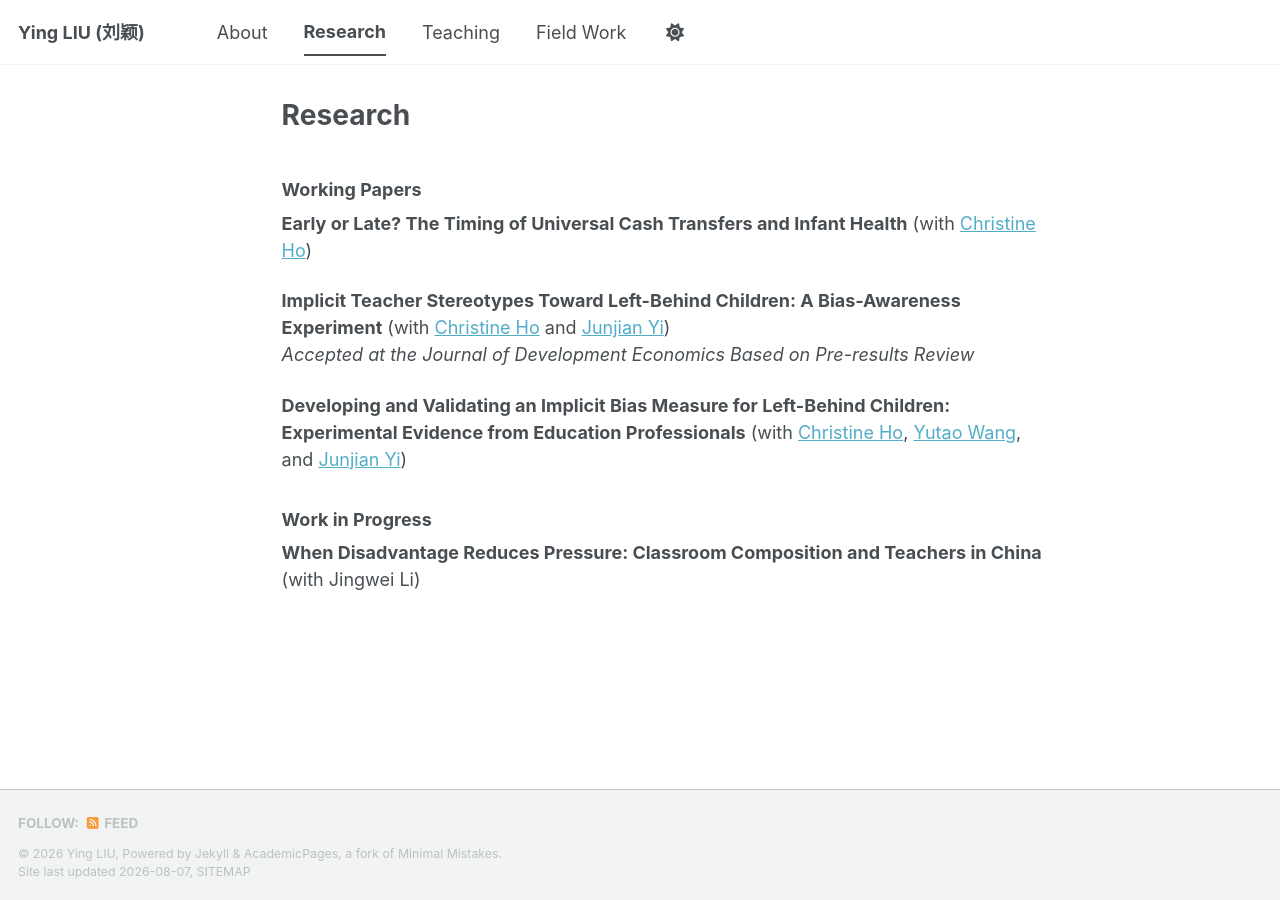
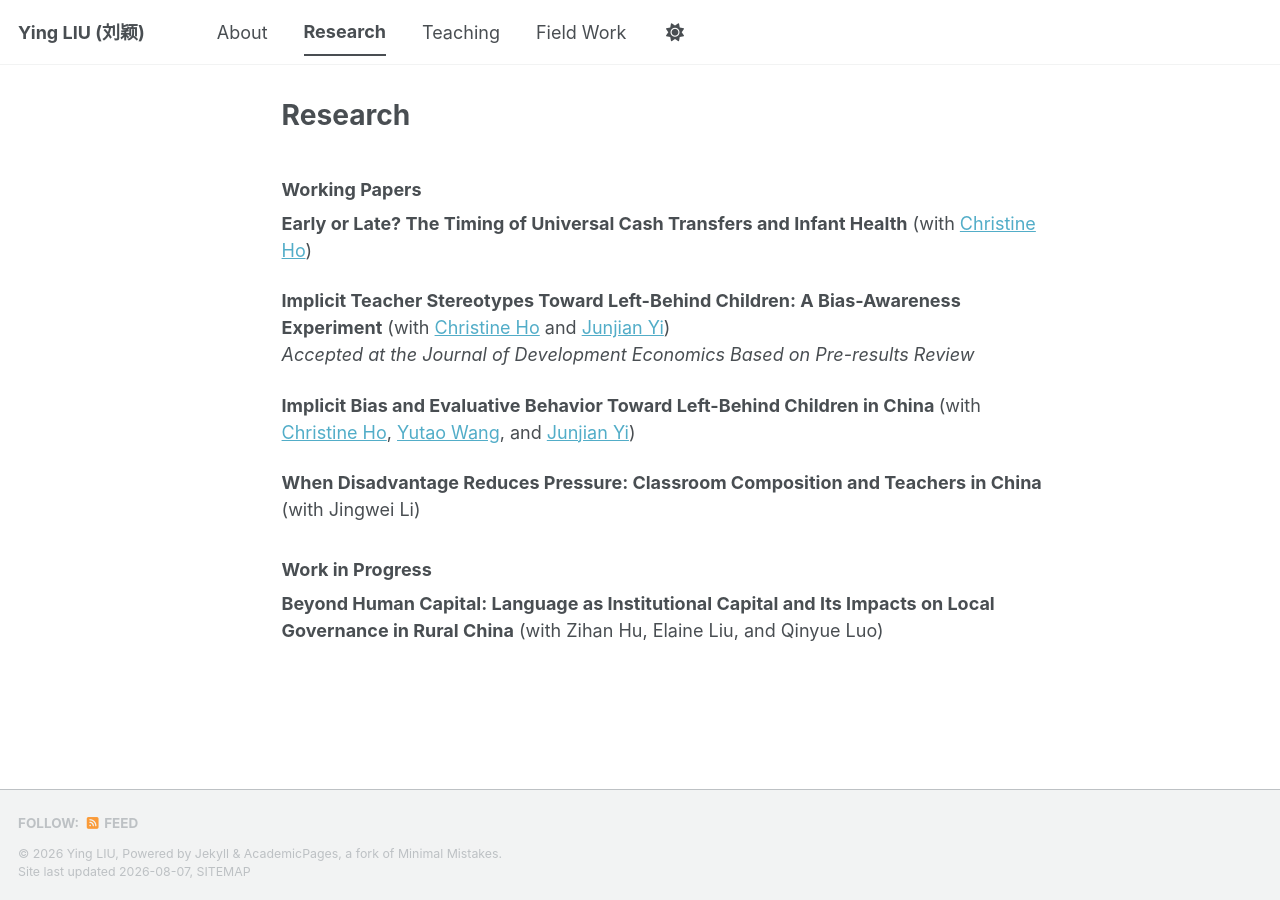
Before and after one commit to YingLIU2022/YingLIU2022.github.io, a Jekyll site: the page built from _pages/publications.html, in a window 1280 px wide. Built offline with Jekyll 4.4.1, drawn with Linux system fonts in a browser that asks for light colours; a script bundle is joined from its source files by our own code; library files that are not in the unit come from our copies.

Commit message:
Update publications.html

```diff
--- a/_pages/publications.html
+++ b/_pages/publications.html
@@ -11,8 +11,10 @@ author_profile: false
 <p><strong>Implicit Teacher Stereotypes Toward Left-Behind Children: A Bias-Awareness Experiment</strong> (with <a href="https://sites.google.com/site/christineho5/">Christine Ho</a> and <a href="https://sites.google.com/view/junjianyi">Junjian Yi</a>)<br>
 <em>Accepted at the Journal of Development Economics Based on Pre-results Review</em></p>
 
-<p><strong>Developing and Validating an Implicit Bias Measure for Left-Behind Children: Experimental Evidence from Education Professionals</strong> (with <a href="https://sites.google.com/site/christineho5/">Christine Ho</a>, <a href="https://yutao-wang-econ.github.io/">Yutao Wang</a>, and <a href="https://sites.google.com/view/junjianyi">Junjian Yi</a>)</p>
+<p><strong>Implicit Bias and Evaluative Behavior Toward Left-Behind Children in China </strong> (with <a href="https://sites.google.com/site/christineho5/">Christine Ho</a>, <a href="https://yutao-wang-econ.github.io/">Yutao Wang</a>, and <a href="https://sites.google.com/view/junjianyi">Junjian Yi</a>)</p>
+
+<p><strong>When Disadvantage Reduces Pressure: Classroom Composition and Teachers in China</strong> (with Jingwei Li)</p>
 
 <h3>Work in Progress</h3>
 
-<p><strong>When Disadvantage Reduces Pressure: Classroom Composition and Teachers in China</strong> (with Jingwei Li)</p>
+<p><strong>Beyond Human Capital: Language as Institutional Capital and Its Impacts on Local Governance in Rural China</strong> (with Zihan Hu, Elaine Liu, and Qinyue Luo)</p>
```
